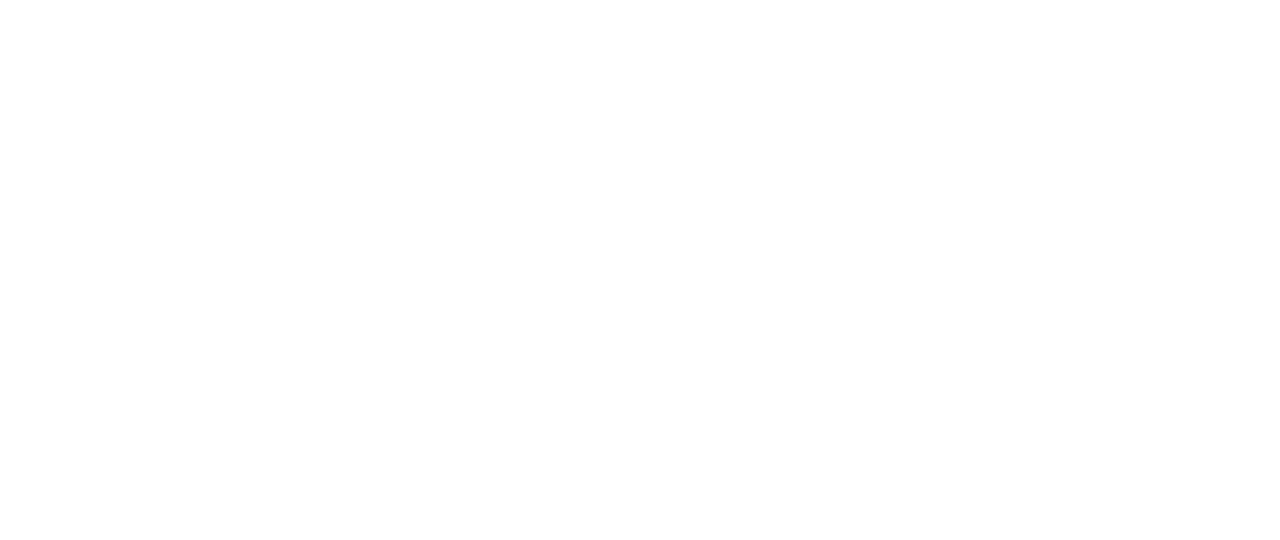
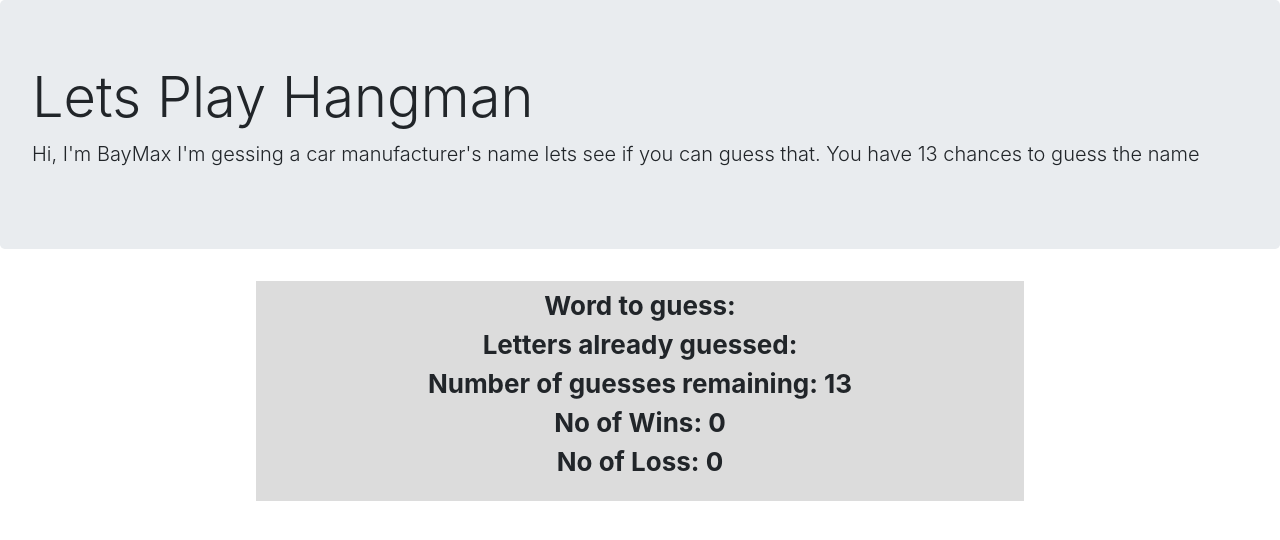
Before and after one commit to shahriar998/Word-Guess-Game, a plain HTML site: page index.html in a window 1280 px wide. Drawn offline with nearby package versions, Linux system fonts and the light colour scheme.

Commit message:
basic html structure

```diff
--- a/assets/css/style.css
+++ b/assets/css/style.css
@@ -3,3 +3,15 @@
     font-size: 16px;
 
 }
+
+.quiz-Section{
+    background-color:gainsboro;
+    margin-left:20%;
+    margin-right:20%;
+    padding: 5px;
+    height: 220px;
+    text-align: center;
+    font-size: 26px;
+    font-weight: bold;
+
+}
--- a/index.html
+++ b/index.html
@@ -2,7 +2,10 @@
 <!--[if lt IE 7]>      <html class="no-js lt-ie9 lt-ie8 lt-ie7"> <![endif]-->
 <!--[if IE 7]>         <html class="no-js lt-ie9 lt-ie8"> <![endif]-->
 <!--[if IE 8]>         <html class="no-js lt-ie9"> <![endif]-->
-<!--[if gt IE 8]><!--> <html class="no-js"> <!--<![endif]-->
+<!--[if gt IE 8]><!-->
+<html class="no-js">
+<!--<![endif]-->
+
 <head>
     <meta charset="utf-8">
     <meta http-equiv="X-UA-Compatible" content="IE=edge">
@@ -10,12 +13,27 @@
     <meta name="description" content="">
     <meta name="viewport" content="width=device-width, initial-scale=1">
     <link rel="stylesheet" href="assets/css/reset.css">
-        <link rel="stylesheet" href="https://stackpath.bootstrapcdn.com/bootstrap/4.3.1/css/bootstrap.min.css" integrity="sha384-ggOyR0iXCbMQv3Xipma34MD+dH/1fQ784/j6cY/iJTQUOhcWr7x9JvoRxT2MZw1T" crossorigin="anonymous">
+    <link rel="stylesheet" href="https://stackpath.bootstrapcdn.com/bootstrap/4.3.1/css/bootstrap.min.css"
+        integrity="sha384-ggOyR0iXCbMQv3Xipma34MD+dH/1fQ784/j6cY/iJTQUOhcWr7x9JvoRxT2MZw1T" crossorigin="anonymous">
     <link rel="stylesheet" href="assets/css/style.css">
 </head>
+
 <body>
+    <div class="jumbotron">
+        <h1 class="display-4">Lets Play Hangman</h1>
+        <p class="lead">Hi, I'm BayMax I'm gessing a car manufacturer's name lets see if you can guess that. You have 13
+            chances to guess the name</p>
+    </div>
 
+    <div class="quiz-Section">
+        <div class = word-to-guess>Word to guess: <span id="word-blank"></span></div>
+        <div class = letter-guessed>Letters already guessed: <span id="wrong-guess"></span></div>
+        <div class = no-guesses>Number of guesses remaining: <span id="guess-remaining">13</span></div>
+        <div class = win-no>No of Wins: <span id="win-count">0</span></div>
+        <div class = loss-no>No of Loss: <span id="win-count">0</span></div>
+    </div>
 
-        <script type= "text/javascript" src="assets/javascript/game.js" ></script>
+    <script type="text/javascript" src="assets/javascript/game.js"></script>
 </body>
+
 </html>
```
Also changed, not shown: 1 other file. Lines whose indentation alone changed are shown as unchanged.
